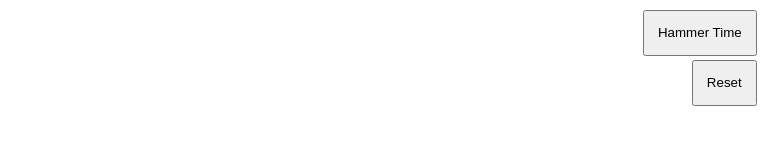
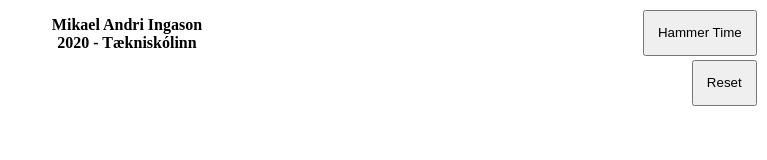
Before and after one commit to MikaelAndriIngason/FORR3FV05EU-Verkefni-2, a plain HTML site: page index.html in a window 1280 px wide. Shown: the whole page, without its empty margins (513-1280 px from the left). Drawn offline with nearby package versions, Linux system fonts and the light colour scheme.

Commit message:
Update index.html

```diff
--- a/index.html
+++ b/index.html
@@ -6,16 +6,24 @@
     <meta name="viewport" content="width=device-width, initial-scale=1">
     <meta charset="UTF-8" />
     <link href="styles/styles.css" rel="stylesheet" type="text/css">
+
+    <!--Three.js scriptunar-->
     <script src="js/vendor/three/three.js"></script>
     <script src="js/vendor/three/OrbitControls.js"></script>
     <script src="js/vendor/three/GLTFLoader.js"></script>
   </head>
 
   <body>
+    <!--Takkanir og nafn-->
     <button onclick="HammerTime()">Hammer Time</button>
     <button onclick="ResetHammer()" class="reset">Reset</button>
+    <p><b>Mikael Andri Ingason<br>2020 - Tækniskólinn</b></p>
+
+    <!--Ramminn þar sem allt fer í-->
     <div id="rammi"></div>
 
+    <!--Scriptan sem setur í ramman-->
     <script src="js/app.js"></script>
+
   </body>
 </html>
```
